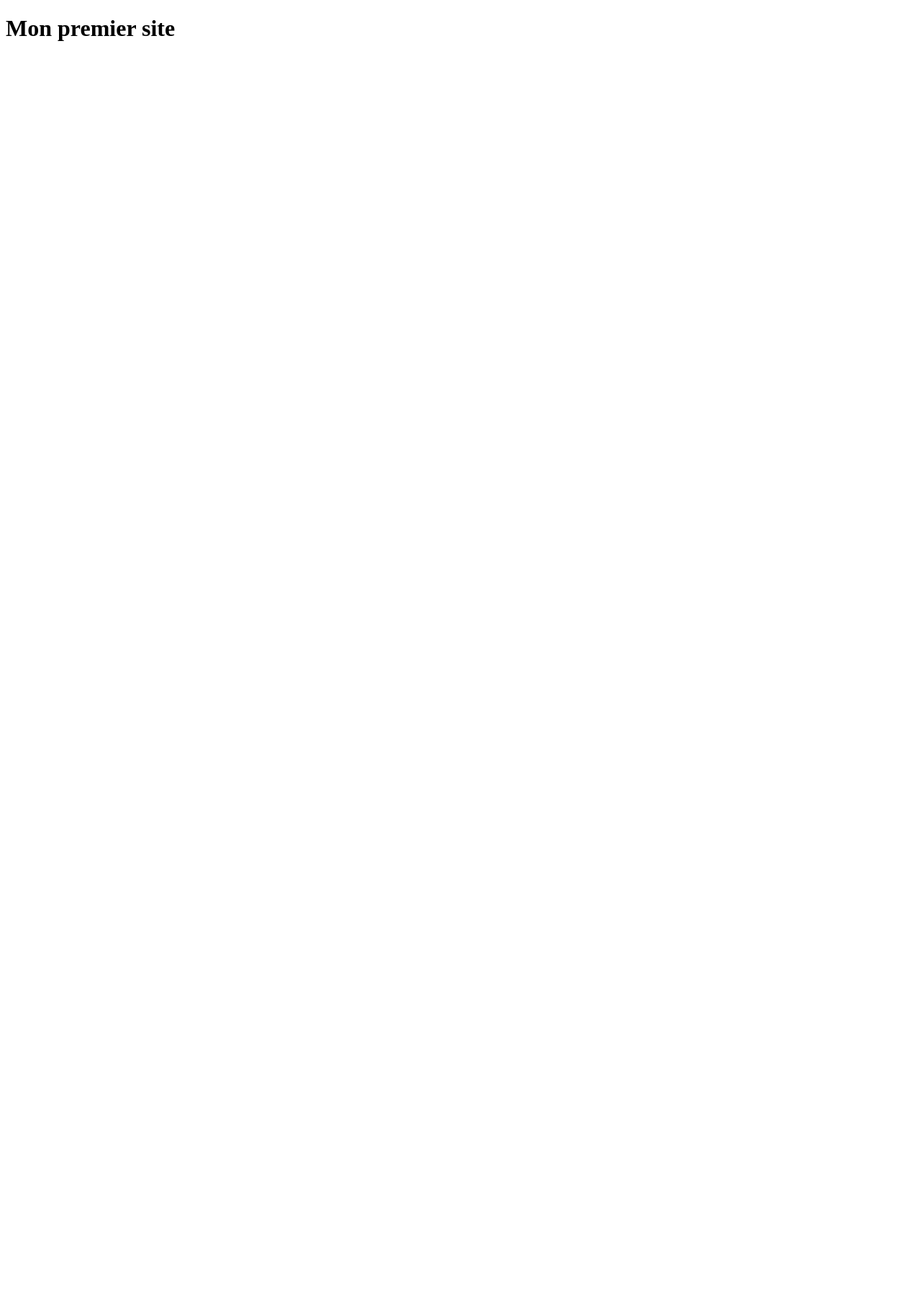
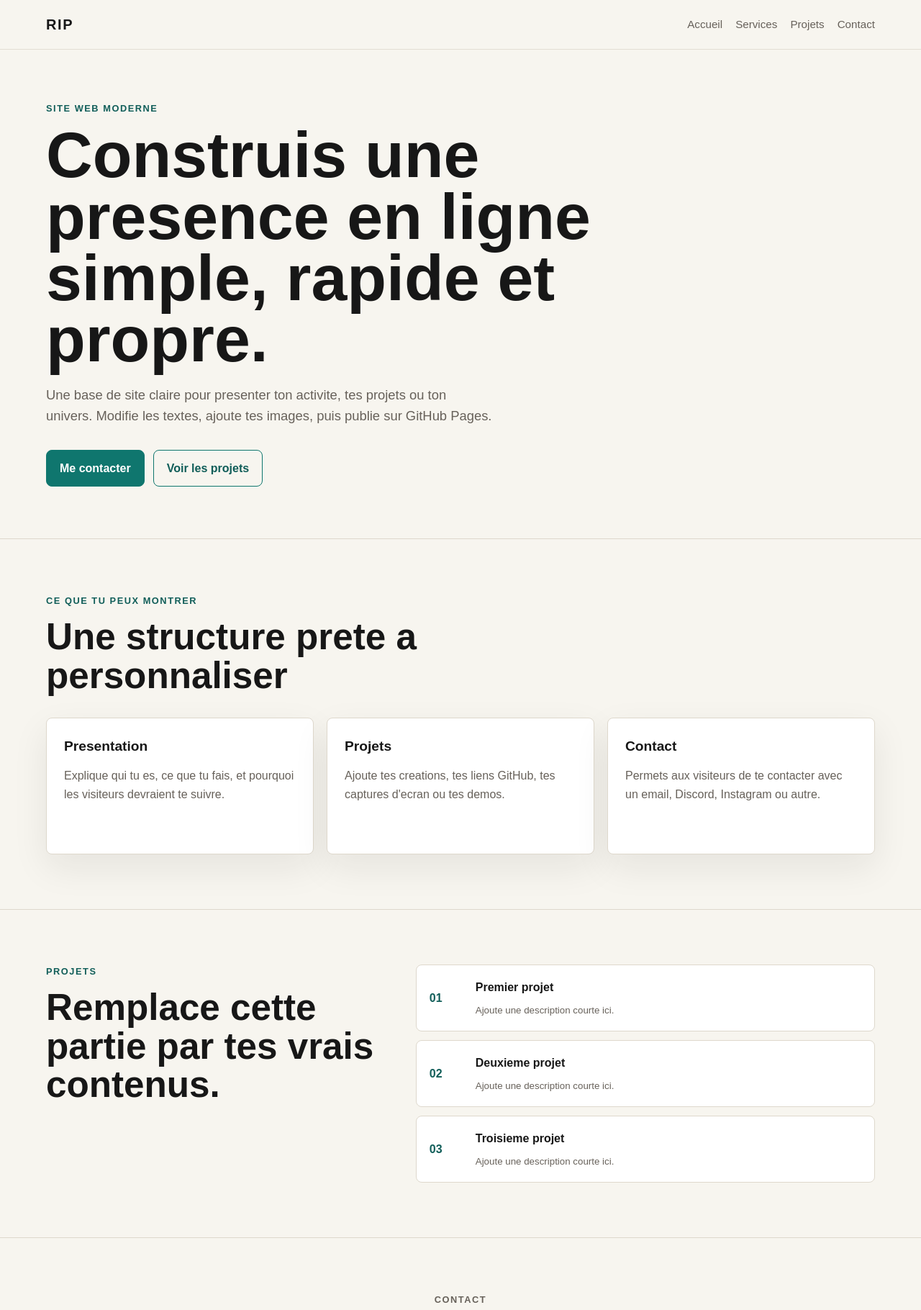
Before and after one commit to amstrongeek/RIP, a plain HTML site: page index.html in a window 1280 px wide. Shown: the top 1820 px of the page at 72% size. Before the commit the page ends 800 px from the top, so only its background shows below. Drawn offline with Linux system fonts and the light colour scheme.

Commit message:
Mise en place du petit site

```diff
--- a/index.html
+++ b/index.html
@@ -2,9 +2,102 @@
 <html lang="fr">
 <head>
   <meta charset="UTF-8">
-  <title>Mon site</title>
+  <meta name="viewport" content="width=device-width, initial-scale=1.0">
+  <title>RIP | Site officiel</title>
+  <link rel="stylesheet" href="style.css">
 </head>
 <body>
-  <h1>Mon premier site</h1>
+  <header class="site-header">
+    <a class="logo" href="#accueil">RIP</a>
+
+    <nav class="nav" aria-label="Navigation principale">
+      <a href="#accueil">Accueil</a>
+      <a href="#services">Services</a>
+      <a href="#projets">Projets</a>
+      <a href="#contact">Contact</a>
+    </nav>
+  </header>
+
+  <main>
+    <section id="accueil" class="hero">
+      <div class="hero-content">
+        <p class="eyebrow">Site web moderne</p>
+        <h1>Construis une presence en ligne simple, rapide et propre.</h1>
+        <p class="hero-text">
+          Une base de site claire pour presenter ton activite, tes projets ou ton univers.
+          Modifie les textes, ajoute tes images, puis publie sur GitHub Pages.
+        </p>
+        <div class="hero-actions">
+          <a class="button primary" href="#contact">Me contacter</a>
+          <a class="button secondary" href="#projets">Voir les projets</a>
+        </div>
+      </div>
+    </section>
+
+    <section id="services" class="section">
+      <div class="section-heading">
+        <p class="eyebrow">Ce que tu peux montrer</p>
+        <h2>Une structure prete a personnaliser</h2>
+      </div>
+
+      <div class="grid">
+        <article class="card">
+          <h3>Presentation</h3>
+          <p>Explique qui tu es, ce que tu fais, et pourquoi les visiteurs devraient te suivre.</p>
+        </article>
+
+        <article class="card">
+          <h3>Projets</h3>
+          <p>Ajoute tes creations, tes liens GitHub, tes captures d'ecran ou tes demos.</p>
+        </article>
+
+        <article class="card">
+          <h3>Contact</h3>
+          <p>Permets aux visiteurs de te contacter avec un email, Discord, Instagram ou autre.</p>
+        </article>
+      </div>
+    </section>
+
+    <section id="projets" class="section split">
+      <div>
+        <p class="eyebrow">Projets</p>
+        <h2>Remplace cette partie par tes vrais contenus.</h2>
+      </div>
+
+      <div class="project-list">
+        <a class="project" href="#" aria-label="Projet 1">
+          <span>01</span>
+          <strong>Premier projet</strong>
+          <small>Ajoute une description courte ici.</small>
+        </a>
+
+        <a class="project" href="#" aria-label="Projet 2">
+          <span>02</span>
+          <strong>Deuxieme projet</strong>
+          <small>Ajoute une description courte ici.</small>
+        </a>
+
+        <a class="project" href="#" aria-label="Projet 3">
+          <span>03</span>
+          <strong>Troisieme projet</strong>
+          <small>Ajoute une description courte ici.</small>
+        </a>
+      </div>
+    </section>
+
+    <section id="contact" class="section contact">
+      <p class="eyebrow">Contact</p>
+      <h2>Tu veux modifier ce site ?</h2>
+      <p>Remplace l'adresse ci-dessous par ton vrai email ou ajoute tes reseaux.</p>
+      <a class="button primary" href="mailto:contact@example.com">contact@example.com</a>
+    </section>
+  </main>
+
+  <footer class="site-footer">
+    <span>RIP</span>
+    <span>&copy; <span id="year"></span> Tous droits reserves.</span>
+  </footer>
+
+  <script src="script.js"></script>
 </body>
 </html>
--- /dev/null
+++ b/script.js
@@ -0,0 +1,5 @@
+const yearElement = document.querySelector("#year");
+
+if (yearElement) {
+  yearElement.textContent = new Date().getFullYear();
+}
--- /dev/null
+++ b/style.css
@@ -0,0 +1,265 @@
+:root {
+  --bg: #f7f5ef;
+  --surface: #ffffff;
+  --text: #171717;
+  --muted: #67615a;
+  --line: #ded8cc;
+  --accent: #0f766e;
+  --accent-dark: #115e59;
+  --shadow: 0 18px 50px rgba(23, 23, 23, 0.08);
+}
+
+* {
+  box-sizing: border-box;
+}
+
+html {
+  scroll-behavior: smooth;
+}
+
+body {
+  margin: 0;
+  font-family: Arial, Helvetica, sans-serif;
+  background: var(--bg);
+  color: var(--text);
+  line-height: 1.6;
+}
+
+a {
+  color: inherit;
+  text-decoration: none;
+}
+
+.site-header {
+  position: sticky;
+  top: 0;
+  z-index: 10;
+  display: flex;
+  align-items: center;
+  justify-content: space-between;
+  gap: 24px;
+  padding: 18px clamp(20px, 5vw, 72px);
+  border-bottom: 1px solid rgba(222, 216, 204, 0.8);
+  background: rgba(247, 245, 239, 0.92);
+  backdrop-filter: blur(14px);
+}
+
+.logo {
+  font-size: 1.25rem;
+  font-weight: 800;
+  letter-spacing: 0.08em;
+}
+
+.nav {
+  display: flex;
+  align-items: center;
+  gap: 18px;
+  color: var(--muted);
+  font-size: 0.95rem;
+}
+
+.nav a:hover,
+.nav a:focus {
+  color: var(--text);
+}
+
+.hero {
+  min-height: 76vh;
+  display: grid;
+  align-items: center;
+  padding: 72px clamp(20px, 5vw, 72px);
+}
+
+.hero-content {
+  max-width: 820px;
+}
+
+.eyebrow {
+  margin: 0 0 12px;
+  color: var(--accent-dark);
+  font-weight: 700;
+  text-transform: uppercase;
+  font-size: 0.8rem;
+  letter-spacing: 0.12em;
+}
+
+h1,
+h2,
+h3,
+p {
+  margin-top: 0;
+}
+
+h1 {
+  max-width: 780px;
+  margin-bottom: 20px;
+  font-size: clamp(2.6rem, 8vw, 5.6rem);
+  line-height: 0.95;
+}
+
+h2 {
+  margin-bottom: 20px;
+  font-size: clamp(2rem, 4vw, 3.4rem);
+  line-height: 1.05;
+}
+
+h3 {
+  margin-bottom: 12px;
+  font-size: 1.2rem;
+}
+
+.hero-text {
+  max-width: 620px;
+  color: var(--muted);
+  font-size: 1.15rem;
+}
+
+.hero-actions {
+  display: flex;
+  flex-wrap: wrap;
+  gap: 12px;
+  margin-top: 32px;
+}
+
+.button {
+  display: inline-flex;
+  align-items: center;
+  justify-content: center;
+  min-height: 46px;
+  padding: 12px 18px;
+  border-radius: 8px;
+  border: 1px solid var(--accent);
+  font-weight: 700;
+}
+
+.button.primary {
+  background: var(--accent);
+  color: #ffffff;
+}
+
+.button.primary:hover,
+.button.primary:focus {
+  background: var(--accent-dark);
+  border-color: var(--accent-dark);
+}
+
+.button.secondary {
+  background: transparent;
+  color: var(--accent-dark);
+}
+
+.button.secondary:hover,
+.button.secondary:focus {
+  background: #e7f2ef;
+}
+
+.section {
+  padding: 76px clamp(20px, 5vw, 72px);
+  border-top: 1px solid var(--line);
+}
+
+.section-heading {
+  max-width: 700px;
+  margin-bottom: 32px;
+}
+
+.grid {
+  display: grid;
+  grid-template-columns: repeat(3, minmax(0, 1fr));
+  gap: 18px;
+}
+
+.card {
+  min-height: 190px;
+  padding: 24px;
+  border: 1px solid var(--line);
+  border-radius: 8px;
+  background: var(--surface);
+  box-shadow: var(--shadow);
+}
+
+.card p,
+.contact p,
+.project small {
+  color: var(--muted);
+}
+
+.split {
+  display: grid;
+  grid-template-columns: minmax(0, 0.85fr) minmax(280px, 1.15fr);
+  gap: 42px;
+  align-items: start;
+}
+
+.project-list {
+  display: grid;
+  gap: 12px;
+}
+
+.project {
+  display: grid;
+  grid-template-columns: 48px 1fr;
+  gap: 8px 16px;
+  align-items: center;
+  padding: 18px;
+  border: 1px solid var(--line);
+  border-radius: 8px;
+  background: var(--surface);
+}
+
+.project:hover,
+.project:focus {
+  border-color: var(--accent);
+}
+
+.project span {
+  grid-row: span 2;
+  color: var(--accent-dark);
+  font-weight: 800;
+}
+
+.project small {
+  display: block;
+}
+
+.contact {
+  text-align: center;
+}
+
+.contact p {
+  max-width: 560px;
+  margin: 0 auto 24px;
+}
+
+.site-footer {
+  display: flex;
+  justify-content: space-between;
+  gap: 16px;
+  padding: 24px clamp(20px, 5vw, 72px);
+  border-top: 1px solid var(--line);
+  color: var(--muted);
+}
+
+@media (max-width: 760px) {
+  .site-header,
+  .site-footer {
+    align-items: flex-start;
+    flex-direction: column;
+  }
+
+  .nav {
+    width: 100%;
+    overflow-x: auto;
+    padding-bottom: 4px;
+  }
+
+  .hero {
+    min-height: auto;
+    padding-top: 56px;
+  }
+
+  .grid,
+  .split {
+    grid-template-columns: 1fr;
+  }
+}
```
